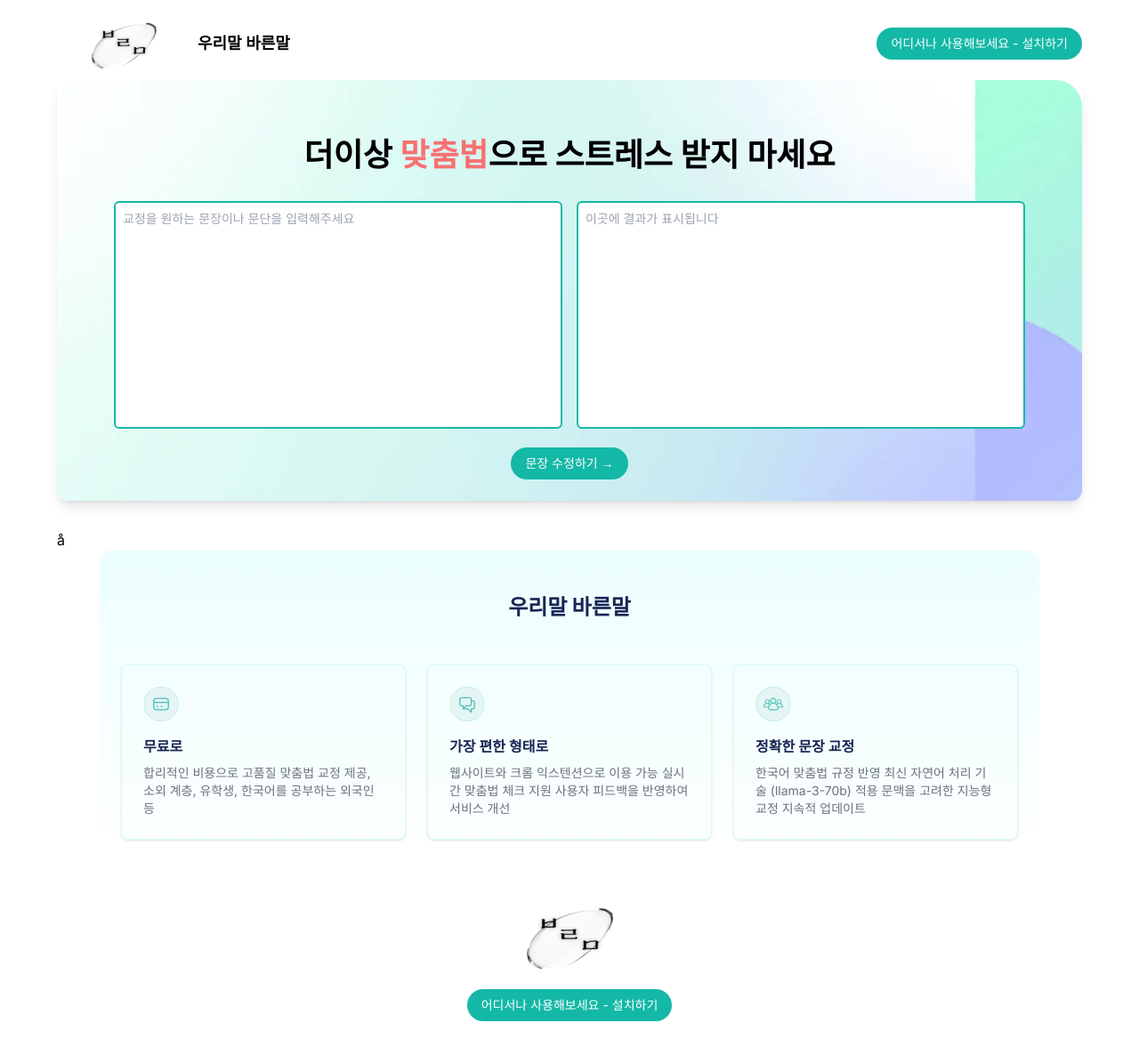
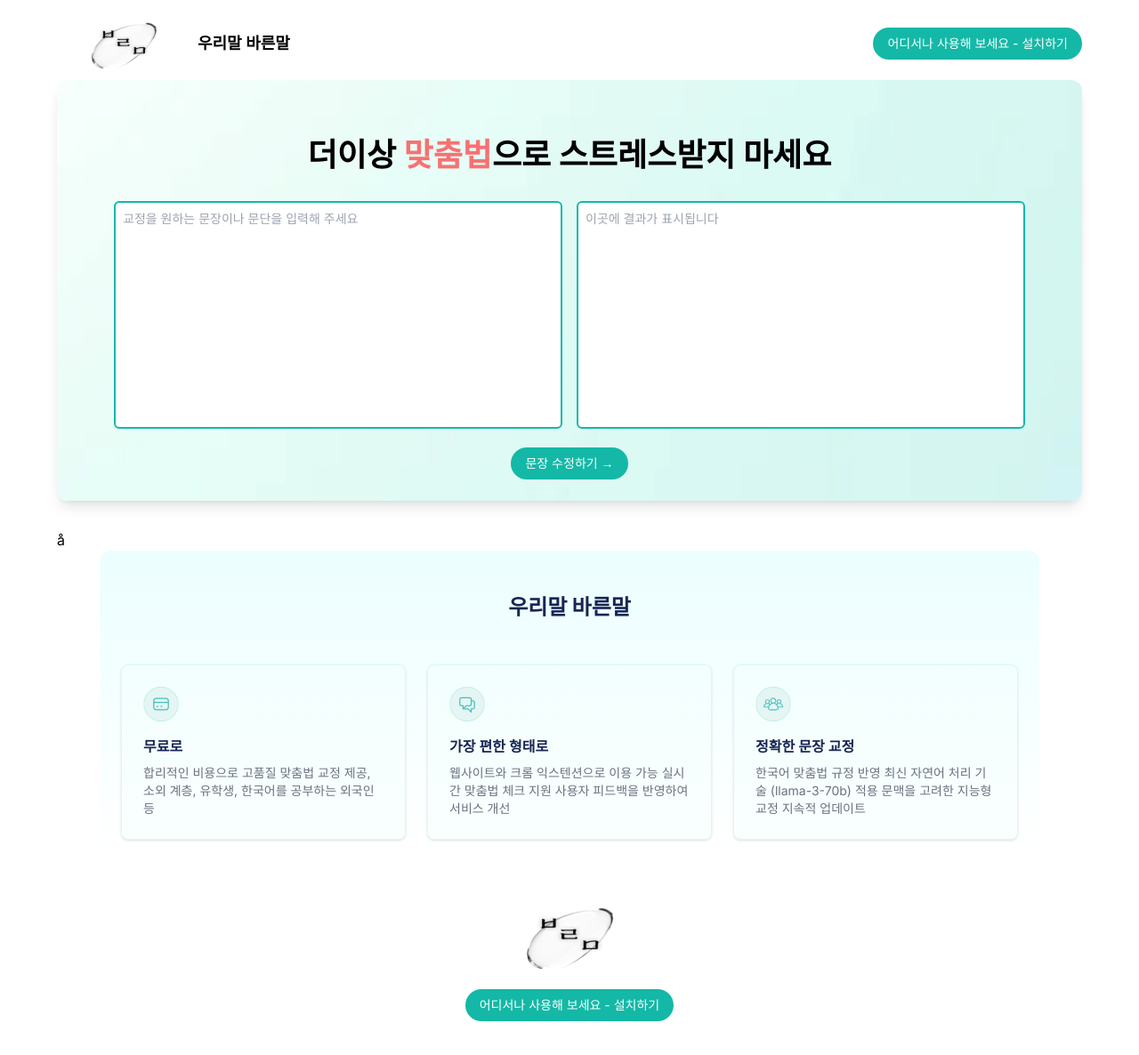
Before and after one commit to esunn0412/korammar-web, a Next.js app: page / in a window 1280 px wide. Shown: the top 1186 px of the page at 89% size. Built offline with nearby package versions, Linux system fonts and the light colour scheme.

Commit message:
api 연동

```diff
--- /dev/null
+++ b/src/app/api/correct/route.ts
@@ -0,0 +1,19 @@
+import { NextRequest, NextResponse } from 'next/server'
+
+export async function POST(req: NextRequest) {
+  const body = await req.json()
+  try {
+    const response = await fetch('http://218.153.32.129:38889/correct', {
+      method: 'POST',
+      headers: {
+        'Content-Type': 'application/json'
+      },
+      body: JSON.stringify(body)
+    });
+    const data = await response.json();
+    return NextResponse.json(data);
+  } catch (error) {
+    return NextResponse.json({ error: 'Failed to fetch data' }, { status: 500 });
+  }
+
+}
--- a/src/app/page.tsx
+++ b/src/app/page.tsx
@@ -1,18 +1,33 @@
 "use client";
 import Image from "next/image";
+import Link from "next/link";
 import { useState } from "react";
 
-
-export default function Home() {
+const Home = () =>{
   const [inputText, setInputText] = useState("");
   const [outputText, setOutputText] = useState("");
 
-  const handleSubmit = (e: React.FormEvent) => {
+  const handleSubmit = async (e: React.FormEvent) => {
     e.preventDefault();
-    setOutputText(`수정된 텍스트: ${inputText}`);
+    try {
+      const response = await fetch('/api/correct', {
+        method: 'POST',
+        headers: {
+          'Content-Type': 'application/json'
+        },
+        body: JSON.stringify({'text': inputText})
+      });
+      const data= await response.json();
+      console.log(data);
+      setOutputText(data.corrected_text);
+    } catch (error) {
+      console.error('Error:', error);
+      throw error;
+    }
   };
-//bg-gradient-to-br from-cyan-100 to-teal-100
-//bg-cover bg-center bg-no-repeat bg-blend-overlay
+
+
+
   return (
     <div className="min-h-screen bg-white py-4 px-16">
       <header className="flex justify-between items-center mb-2">
@@ -20,30 +35,38 @@
           <Image src="/qfm.svg" alt="Logo" width={150} height={100} />
           <span className="text-lg text-black font-semibold">우리말 바른말</span>
         </div>
-        <button className="bg-teal-500 hover:cursor-pointer text-white px-4 py-2 rounded-full text-sm">
-          어디서나 사용해보세요 - 설치하기
-        </button>
+        <Link href="https://google.com" className="self-center">
+          <button className="bg-teal-500 hover:cursor-pointer text-white px-4 py-2 rounded-full text-sm">
+            어디서나 사용해 보세요 - 설치하기
+          </button>
+        </Link>
       </header>
 
       <main className="max-w-6xl mx-auto">
-        <div className="bg-[url('/background.png')] bg-cover rounded-xl shadow-lg pt-16 p-6 px-16 mb-8">
+        <div className="bg-[url('/background.png')] bg-left rounded-xl shadow-lg pt-16 p-6 px-16 mb-8">
           <h1 className="text-4xl font-bold mb-8 text-center">
             <span className="text-black">더이상 </span>
             <span className="text-red-400">맞춤법</span>
-            <span className="text-black">으로 스트레스 받지 마세요</span>
+            <span className="text-black">으로 스트레스받지 마세요</span>
           </h1>
           <form onSubmit={handleSubmit} className="flex flex-col space-y-4 text-sm">
             <div className="grid grid-cols-2 gap-4">
               <div>
                 <textarea
-                  placeholder="교정을 원하는 문장이나 문단을 입력해주세요"
+                  placeholder="교정을 원하는 문장이나 문단을 입력해 주세요"
                   className="w-full h-64 p-2 border-teal-500 border-2 rounded-md resize-none focus:outline-none text-blue-950"
                   value={inputText}
                   onChange={(e) => setInputText(e.target.value)}
+                  onKeyDown={(e) => {
+                    if (e.key === 'Enter') {
+                      e.preventDefault();
+                      handleSubmit(e);
+                    }
+                  }}
                 />
               </div>
               <div>
-                <div className={`w-full h-64 p-2 bg-white border-teal-500 border-2 rounded-md text-gray-400 ${outputText ? 'text-blue-950' : 'text-gray-400'}`}>
+                <div className={`w-full h-64 p-2 bg-white border-teal-500 border-2 rounded-md ${outputText ? 'text-blue-950' : 'text-gray-400'}`}>
                   {outputText ? outputText:"이곳에 결과가 표시됩니다"}
                 </div>
               </div>
@@ -81,10 +104,14 @@
 
       <footer className="my-12 flex flex-col justify-center pb-14">
         <Image src="/qfm.svg" alt="Logo" width={200} height={100} className="self-center mb-4"/>
-        <button className="bg-teal-500 text-white px-4 py-2 rounded-full text-sm  self-center">
-          어디서나 사용해보세요 - 설치하기
-        </button>
+        <Link href="https://google.com" className="self-center">
+          <button className="bg-teal-500 text-white px-4 py-2 rounded-full text-sm">
+            어디서나 사용해 보세요 - 설치하기
+          </button>
+        </Link>
       </footer>
     </div>
   );
-}
+};
+
+export default Home;
```
